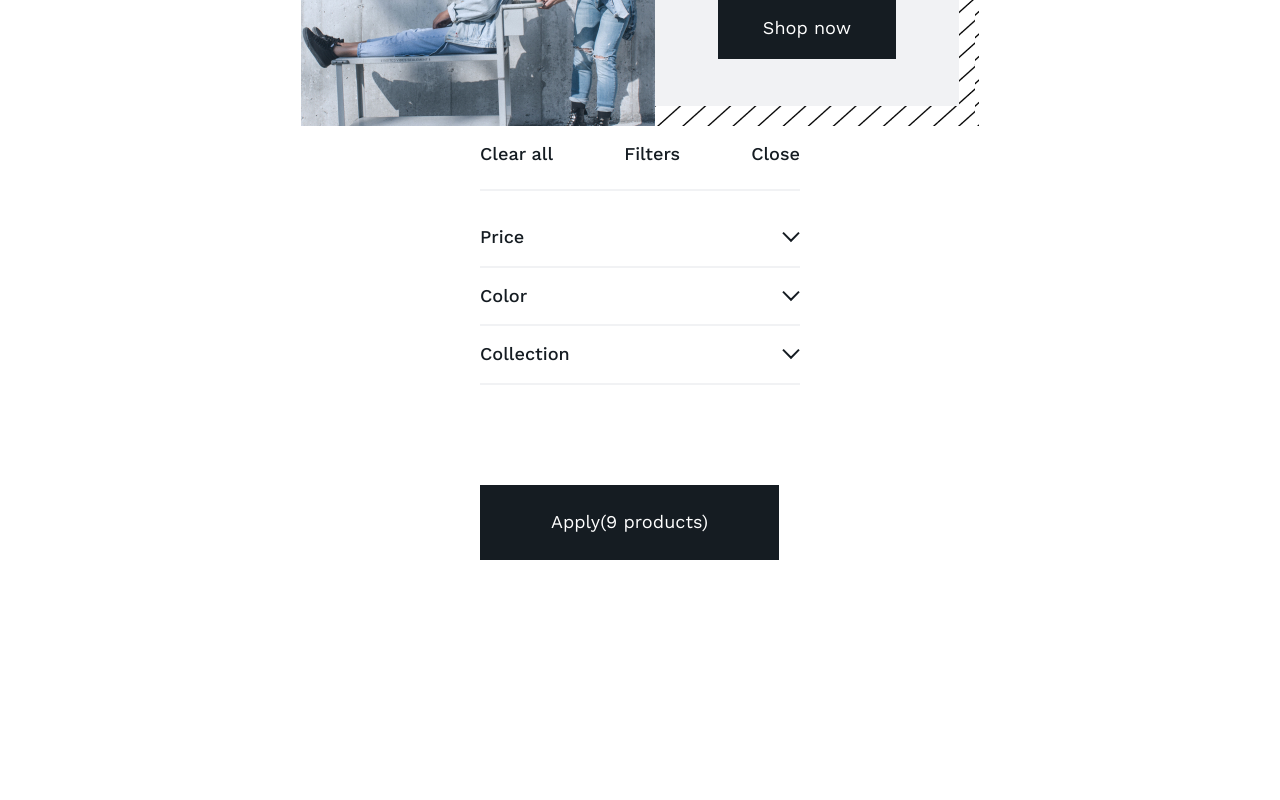
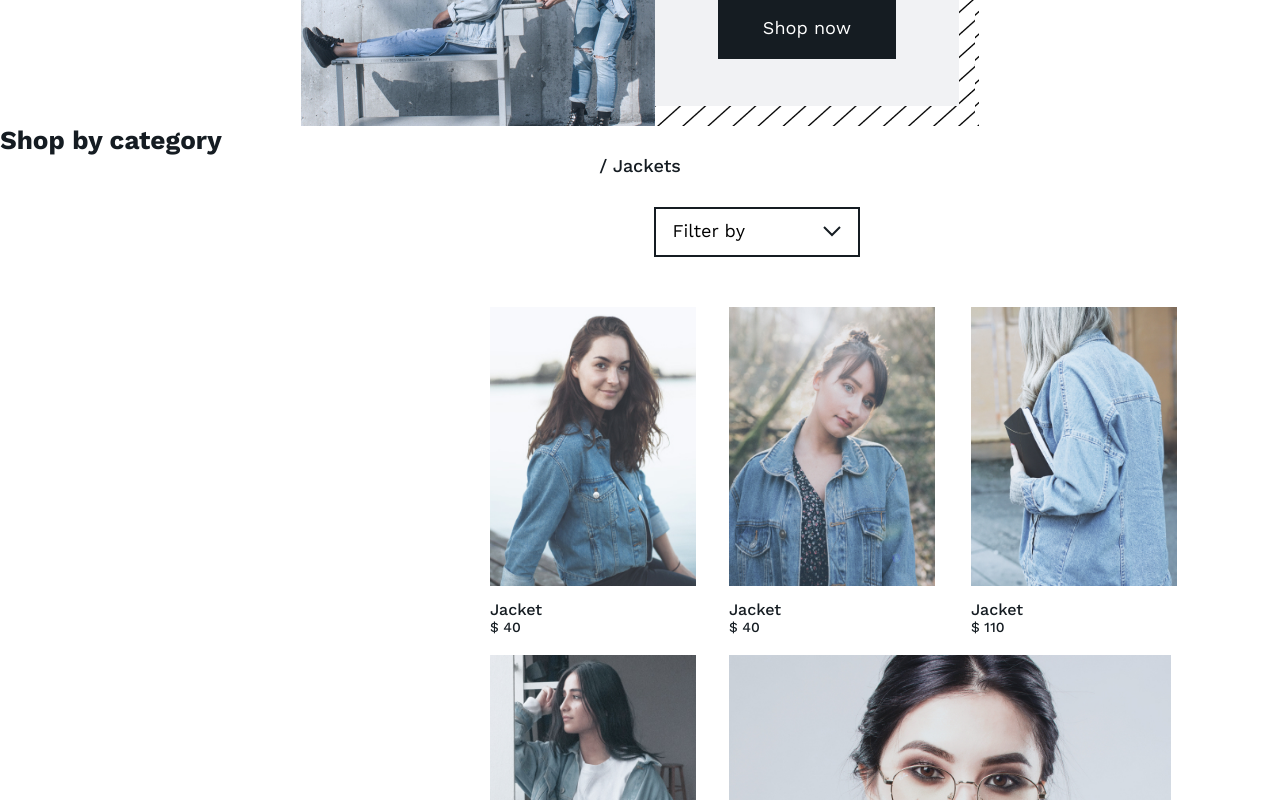
Before and after one commit to hellonasd/denim-app, a React (Create React App) app: page / in a window 1280 px wide. Shown: the part 600-1400 px from the top of the page. Before the commit the page ends 1160 px from the top, so only its background shows below. Built offline with nearby package versions, Linux system fonts and the light colour scheme.

Commit message:
add catalog table v and filter menu

```diff
--- a/src/App.js
+++ b/src/App.js
@@ -24,9 +24,9 @@ function App() {
         <Route exact path="/product/:number">
           <Bestsellers titleName="You may also like" />
         </Route>
-        {/* <Categories />
-        <Catalog /> */}
-        <Filters />
+        <Categories />
+        <Catalog />
+        {/* <Filters />  */}
       </Router>
     </div>
   );
--- a/src/components/Btn/btn.css
+++ b/src/components/Btn/btn.css
@@ -35,3 +35,9 @@
 .btn.filter-btn{
   padding: 27px 71px;
 }
+
+@media(min-width: 768px){
+  .btn.filter-btn{
+    padding: 18px 23px;
+  }
+}
--- a/src/components/Catalog/Catalog.css
+++ b/src/components/Catalog/Catalog.css
@@ -11,7 +11,7 @@
   text-align: center;
   padding-bottom: 30px;
 }
-.catalog__btn{
+.catalog__btn {
   background-color: #ffffff;
   margin: 0 auto;
   width: 290px;
@@ -20,10 +20,9 @@
   align-items: center;
   display: flex;
   border: 2px solid #151c22;
-
 }
 
-.catalog__btn.open{
+.catalog__btn.open {
   background-color: #ffffff;
   margin: 0 auto;
   width: 290px;
@@ -68,16 +67,15 @@
 .catalog__items-item {
   padding: 10px;
 }
-.catalog__items-img {
+/* .catalog__items-img {
   width: 130px;
   height: 160px;
-}
+} */
 .catalog__items-img.big {
-  width: 290px;
-  height: 442px;
+  height: 672px;
 }
 
-.catalog__items-name{
+.catalog__items-name {
   padding-top: 10px;
   font-family: Work Sans;
   font-style: normal;
@@ -87,7 +85,7 @@
   margin: 0;
   color: #151c22;
 }
-.catalog__items-price{
+.catalog__items-price {
   font-family: Work Sans;
   font-weight: bold;
   font-weight: 500;
@@ -103,14 +101,53 @@
     margin: 0 auto;
   }
   .catalog__wrapper {
-    width: 768px;
+    width: 705px;
   }
   .catalog__items {
-    padding-top: 40px;
-    /* margin: 0 auto; */
-    width: 768px;
-    display: flex;
-    flex-wrap: wrap;
-    justify-content: space-evenly;
+    display: grid;
+    grid-template-columns: 239px 242px 217px;
+    grid-template-rows: 388px 387px 9px 213px 300px;
+  }
+
+  .catalog__items figure:nth-child(5) {
+    grid-column-start: 2;
+    height: 50px;
+    width: 50px;
+    grid-row: 1;
+    /* grid-row: -6; */
+  }
+  .catalog__items figure:nth-child(6) {
+    grid-column: 2;
+    grid-row: 3 / -7;
+  }
+  .catalog__items figure:nth-child(7) {
+    grid-column: 3;
+    grid-row: 3 / -7;
+  }
+
+  .catalog__btn {
+    /* padding-right: 50px; */
+    background-color: #ffffff;
+    margin: 0 0 0 auto;
+
+    width: 206px;
+    height: 50px;
+    position: relative;
+    align-items: center;
+
+    border: 2px solid #151c22;
+    cursor: pointer;
+  }
+  .catalog__wrapper {
+    width: 439px;
+    margin: 0 auto;
+  }
+  .catalog__items-img {
+    width: 206px;
+    height: 279px;
+  }
+  .catalog__items-img.big {
+    width: 442px;
+    height: 672px;
   }
 }
--- a/src/components/Catalog/Catalog.jsx
+++ b/src/components/Catalog/Catalog.jsx
@@ -40,7 +40,10 @@ export const Catalog = ({ suBclass }) => {
             {catalogImg.map((it, i)=> {
               return (
               <figure key={i} className='catalog__items-item' >
-                <img className={`catalog__items-img ${it.big}`} src={it.mobileUrl} alt={it.name}/>
+                <picture>
+                  <source media="(min-width:768px)" srcSet={it.tableUrl} />
+                  <img className={`catalog__items-img ${it.big}`} src={it.mobileUrl} alt={it.name}/>
+                </picture>
                 <figcaption>
                   <p className='catalog__items-name'>
                   {it.name}
--- a/src/components/Filter/filter.css
+++ b/src/components/Filter/filter.css
@@ -58,3 +58,40 @@
   border-radius: 3px;
   outline: none;
 }
+
+@media(min-width: 768px){
+  .filter {
+    width: 206px;
+    position: absolute;
+    right: 194px;
+    margin: 0 0 0 auto;
+
+    background-color :#FFFFFF;
+  }
+
+  .filter__wrapp{
+    border: 2px solid #151C22;
+  }
+
+  .filter__price--price{
+    padding-left: 15px;
+  }
+  .filter__color--color{
+    padding-left: 15px;
+  }
+  .filter__collection--color{
+    padding-left: 15px;
+  }
+  .filter__price--imgclose{
+    padding-left: 15px;
+  }
+  .filter__color--imgclose,
+  .filter__color--imgopen{
+    padding-right: 15px;
+  }
+  .filter__colletion--imgclose,
+  .filter__colletion--imgopen
+  {
+    padding-right: 15px;
+  }
+}
--- a/src/components/Range-slider/RangeSlider.jsx
+++ b/src/components/Range-slider/RangeSlider.jsx
@@ -86,6 +86,7 @@ export const RangerSlider = () => {
           <div className="track"></div>
           <div ref={sliderRef} className="ranger"></div>
         </div>
+        <div className='ranger-wrapper-price'>
         <p
           style={{ left: `${positionLeft}%` }}
           className="ranger__slider-price-left"
@@ -98,6 +99,7 @@ export const RangerSlider = () => {
         >
           $ {valueRight}
         </p>
+        </div>
       </div>
     </div>
   );
--- a/src/components/Range-slider/rangerSlider.css
+++ b/src/components/Range-slider/rangerSlider.css
@@ -1,109 +1,3 @@
-/* .slider {
-  position: relative;
-  z-index: 1;
-  height: 5px;
-  margin: 0 15px;
-  top: 65px;
-  left: 0px;
-  width: 290px;
-}
-.slider > .track {
-  position: absolute;
-  z-index: 1;
-  left: -17px;
-  right: -1px;
-  top: 0;
-  bottom: 0;
-  border-radius: 5px;
-  background-color: #f1f2f4;
-}
-.slider > .ranger {
-  position: absolute;
-  z-index: 1;
-  left: 2%;
-  right: 78%;
-  top: 0;
-  bottom: 0;
-  border-radius: 5px;
-  background-color: black;
-}
-
-.range {
-  width: 290px;
-  margin: 0 auto;
-  position: relative;
-}
-.input-left {
-  position: absolute;
-  top: 55%;
-}
-
-.input-right {
-  top: 49%;
-}
-
-.btn-wrapp {
-  position: relative;
-  width: 290px;
-  top: 58px;
-}
-
-.btn-left {
-  position: absolute;
-  top: 20%;
-  width: 16px;
-  height: 16px;
-  background-color: black;
-  border-radius: 50%;
-  z-index: 3;
-}
-.btn-right {
-  position: absolute;
-  top: 30%;
-  width: 16px;
-  height: 16px;
-  background-color: black;
-  border-radius: 50%;
-  z-index: 3;
-}
-
-.ranger__slider-price-left {
-  position: absolute;
-  top: 80px;
-  width: 100px;
-  margin: 0px;
-  padding-bottom: 40px;
-}
-.ranger__slider-price-right {
-  position: absolute;
-  top: 80px;
-  width: 100px;
-  margin: 0;
-
-
-}
-
-input[type="range"] {
-  position: absolute;
-  pointer-events: none;
-  -webkit-appearance: none;
-  z-index: 4;
-  height: 10px;
-  width: 307px;
-  top: 62px;
-  left: 0px;
-  opacity: 0;
-}
-input[type="range"]::-webkit-slider-thumb {
-  pointer-events: all;
-  width: 30px;
-  height: 30px;
-  border-radius: 0;
-  border: 0 none;
-  background-color: red;
-  -webkit-appearance: none;
-} */
-
 .range {
   width: 290px;
   margin: 0 auto;
@@ -208,3 +102,63 @@ input[type="range"]::-webkit-slider-thumb {
   background-color: red;
   -webkit-appearance: none;
 }
+
+@media (min-width: 768px) {
+  input[type="range"] {
+    position: absolute;
+    pointer-events: none;
+    -webkit-appearance: none;
+    z-index: 4;
+    height: 10px;
+    width: 201px;
+    top: 0px;
+    left: 0px;
+    opacity: 0;
+  }
+
+  .slider {
+    position: relative;
+    z-index: 1;
+    height: 5px;
+    margin: 0 15px;
+    top: 0px;
+    left: 0px;
+    width: 178px;
+  }
+
+  .range {
+    width: 201px;
+    margin: 0 auto;
+    position: relative;
+    top: 7px;
+    padding-bottom: 79px;
+  }
+
+  .btn-wrapp {
+    position: relative;
+    width: 178px;
+    top: 58px;
+  }
+
+  .slider > .ranger {
+    position: absolute;
+    z-index: 1;
+    left: -4%;
+    right: 76%;
+    top: 0;
+    bottom: 0;
+    border-radius: 5px;
+    background-color: black;
+  }
+
+  .slider > .track {
+    position: absolute;
+    z-index: 1;
+    left: -17px;
+    right: 13px;
+    top: 0;
+    bottom: 0;
+    border-radius: 5px;
+    background-color: #f1f2f4;
+  }
+}
```
